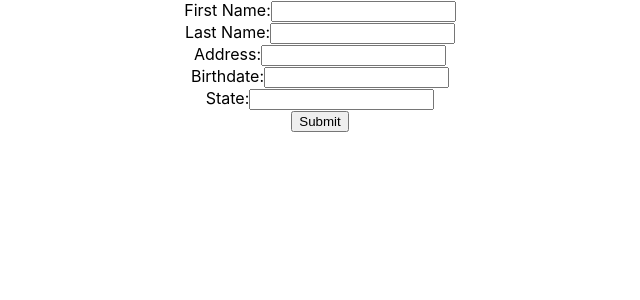
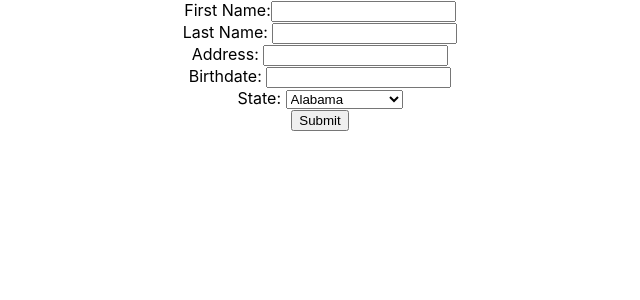
Before and after one commit to nicholashutter/delta, a React (Create React App) app: page / in a window 1280 px wide. Shown: the top 300 px of the page, without its empty margins (320-960 px from the left). Built offline with nearby package versions, Linux system fonts and the light colour scheme.

Commit message:
State dropdown list created

```diff
--- a/src/components/Address.js
+++ b/src/components/Address.js
@@ -5,8 +5,7 @@ export class Address extends React.Component {
         return (
             <div>
                 <label>
-                Address:
-                </label>
+                Address:    </label>
                 <input name="Address" type="text" />
                 <br></br>
             </div>
--- a/src/components/Birthdate.js
+++ b/src/components/Birthdate.js
@@ -4,8 +4,7 @@ class Birthdate extends Component {
         return (
             <div>
                 <label>
-                Birthdate:
-                </label>
+                Birthdate:  </label>
                 <input name="Birthdate" type="text" />
                 <br></br>
             </div>
--- a/src/components/LastName.js
+++ b/src/components/LastName.js
@@ -4,8 +4,7 @@ class LastName extends Component {
         return (
             <div>
                 <label>
-                Last Name:
-                </label>
+                Last Name:  </label>
                 <input name="LastName" type="text"  />
                 <br></br>
             </div>
--- a/src/components/State.js
+++ b/src/components/State.js
@@ -2,12 +2,59 @@ import React, { Component } from 'react';
 class State extends Component {
     render() {
         return (
-            <div>
-            <label>
-            State:
-            </label>
-            <input name="State" type="text" />
-            <br></br>
+        <div>
+            <label>State:   </label>
+            <select>
+                    <option selected value="Alabama">Alabama</option>
+                    <option value="Alaska">Alaska</option>
+                    <option value="Arizona">Arizona</option>
+                    <option value="Arkansas">Arkansas</option>
+                    <option value="California">California</option>
+                    <option value="Colorado">Colorado</option>
+                    <option value="Connecticut">Connecticut</option>
+                    <option value="Delaware">Delaware</option>
+                    <option value="Florida">Florida</option>
+                    <option value="Hawaii">Hawaii</option>
+                    <option value="Idaho">Idaho</option>
+                    <option value="Illinois">Illinois</option>
+                    <option value="Indiana">Indiana</option>
+                    <option value="Iowa">Iowa</option>
+                    <option value="Kansas">Kansas</option>
+                    <option value="Kentucky">Kentucky</option>
+                    <option value="Louisiana">Louisiana</option>
+                    <option value="Maine">Maine</option>
+                    <option value="Maryland">Maryland</option>
+                    <option value="Massachusetts">Massachusetts</option>
+                    <option value="Michigan">Michigan</option>
+                    <option value="Minnesota">Minnesota</option>
+                    <option value="Mississippi">Mississippi</option>
+                    <option value="Missouri">Missouri</option>
+                    <option value="Montana">Montana</option>
+                    <option value="Nebraska">Nebraska</option>
+                    <option value="Nevada">Nevada</option>
+                    <option value="New Hampshire">New Hampshire</option>
+                    <option value="New Jersey">New Jersey</option>
+                    <option value="New Mexico">New Mexico</option>
+                    <option value="New York">New York</option>
+                    <option value="North Carolina">North Carolina</option>
+                    <option value="North Dakota">North Dakota</option>
+                    <option value="Ohio">Ohio</option>
+                    <option value="Oklahoma">Oklahoma</option>
+                    <option value="Oregon">Oregon</option>
+                    <option value="Pennsylvania">Pennsylvania</option>
+                    <option value="Rhode Island">Rhode Island</option>
+                    <option value="South Carolina">South Carolina</option>
+                    <option value="South Dakota">South Dakota</option>
+                    <option value="Tennessee">Tennessee</option>
+                    <option value="Texas">Texas</option>
+                    <option value="Utah">Utah</option>
+                    <option value="Vermont">Vermont</option>
+                    <option value="Virginia">Virginia</option>
+                    <option value="Washington">Washington</option>
+                    <option value="West Virginia">West Virginia</option>
+                    <option value="Wisconsin">Wisconsin</option>
+                    <option value="Wyoming">Wyoming</option>
+            </select>
         </div>
         );
     }
```
